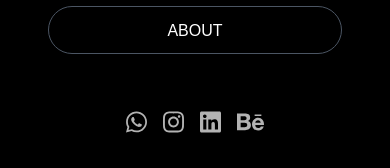
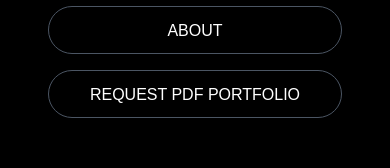
Before and after one commit to MarwanElZaher/paid-portfolio, a React (Vite) app: page / in a window 390 px wide. Shown: the part 5124-5292 px from the top of the page. Built offline with nearby package versions, Linux system fonts and the light colour scheme; a web font is replaced by a local one.

Commit message:
feat: added request a portfolio pdf button at navbar footer, in desktop and mobile view

```diff
--- a/src/components/Footer.jsx
+++ b/src/components/Footer.jsx
@@ -26,6 +26,7 @@
             <NavItem classname="text-white hover:bg-white hover:text-black" to="/services">Services</NavItem>
             <NavItem classname="text-white hover:bg-white hover:text-black" to="/contactme">Contact Me</NavItem>
             <NavItem classname="text-white hover:bg-white hover:text-black" to="/about">About</NavItem>
+            <NavItem classname="bg-black text-white  hover:border-black hover:bg-white hover:text-black hover:pl-[20px] hover:pr-[20px]" > REQUEST PDF PORTFOLIO</NavItem>
           </ul>
 
           {/* Social Links */}
--- a/src/components/NavBar.jsx
+++ b/src/components/NavBar.jsx
@@ -46,6 +46,7 @@
           <NavItem to="/about" isActive={location.pathname === '/about'}>About</NavItem>
           <NavItem to="/services" isActive={location.pathname === '/services'}>Services</NavItem>
           <NavItem to="/contactme" isActive={location.pathname === '/contactme'}>Contact Me</NavItem>
+          <NavItem classname="bg-black text-white  hover:border-black hover:bg-white hover:text-black hover:pl-[20px] hover:pr-[20px]" >REQUEST PDF PORTFOLIO</NavItem>
         </ul>
 
         {/* Mobile Menu (visible only on small screens) */}
@@ -54,6 +55,7 @@
           <NavItem onClick={closeMenu} to="/about" isActive={location.pathname === '/about'}>About</NavItem>
           <NavItem onClick={closeMenu} to="/services" isActive={location.pathname === '/services'}>Services</NavItem>
           <NavItem onClick={closeMenu} to="/contactme" isActive={location.pathname === '/contactme'}>Contact Me</NavItem>
+          <NavItem classname="bg-black text-white  hover:border-black hover:bg-white hover:text-black hover:pl-[20px] hover:pr-[20px]" >REQUEST PDF PORTFOLIO</NavItem>
         </ul>
       </nav>
       <MarqueeBar />
--- a/src/components/NavItem.jsx
+++ b/src/components/NavItem.jsx
@@ -1,15 +1,27 @@
 import { Link } from 'react-router-dom';
+import { body, email, emailTemplateSubject } from '../constants';
 
-const NavItem = ({ to, children, classname, isActive, onClick }) => (
-  <li className="inline-block">
+const NavItem = ({ to, children, classname, isActive, onClick }) => {
+
+  const handlePortfolioPdfRequest = () => {
+    console.log("Requesting PDF Portfolio");
+    const encodedSubject = encodeURIComponent(emailTemplateSubject);
+    const encodedBody = encodeURIComponent(body);
+    const mailToLink = `mailto:${email}?subject=${encodedSubject}&body=${encodedBody}`;
+    window.open(mailToLink, '_blank');
+  };
+
+
+  return (
+    <li className="inline-block" >
       <Link
         to={to}
         className={`block border border-gray-600 font-custom font-medium rounded-full uppercase px-[16px] pt-[12px] pb-[10px] no-underline transition-all duration-250 ease-in-out ${classname ? classname : "text-black  hover:border-black hover:bg-black hover:text-white hover:pl-[20px] hover:pr-[20px]"} ${isActive ? "bg-black text-white" : ""}`}
-      onClick={onClick}
+        onClick={children == "REQUEST PDF PORTFOLIO" ? () => handlePortfolioPdfRequest() : onClick}
       >
         {children}
       </Link>
-  </li>
+    </li >
   );
-
+};
 export default NavItem;
--- a/src/constants.js
+++ b/src/constants.js
@@ -389,3 +389,13 @@
 export const PBPMTitle = "PBPM"
 export const AboutProject = "About The Project"
 export const GEOSpatialTitle = "Geo spatial"
+
+
+//email template
+export const emailTemplateSubject = "Request for Portfolio PDF";
+export const body = `Hi [Your Name],
+I’m interested in viewing your portfolio and learning more about your work. Please share your PDF portfolio at your earliest convenience.
+Looking forward to your response.
+Best regards,
+[User’s Name]`;
+export const email = "webdesignhossam@gmail.com";
```
Lines whose indentation alone changed are shown as unchanged.
